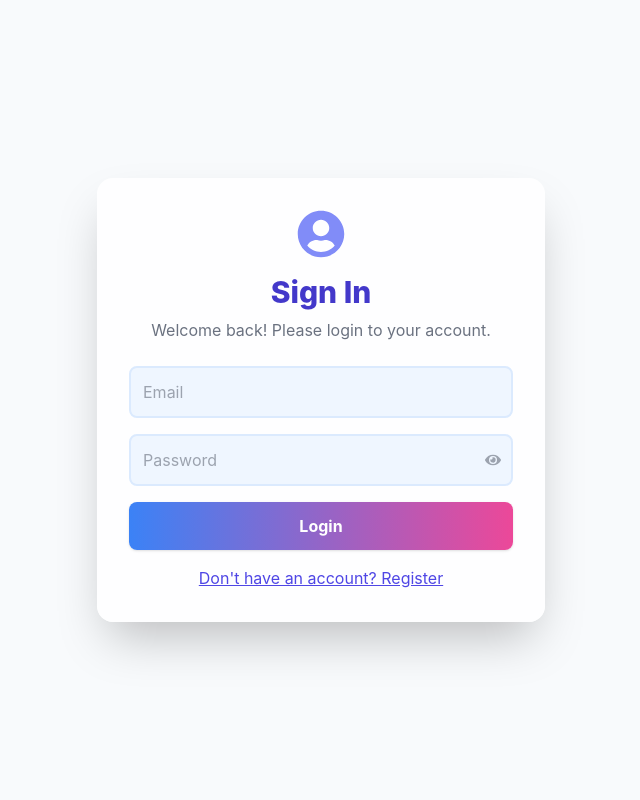
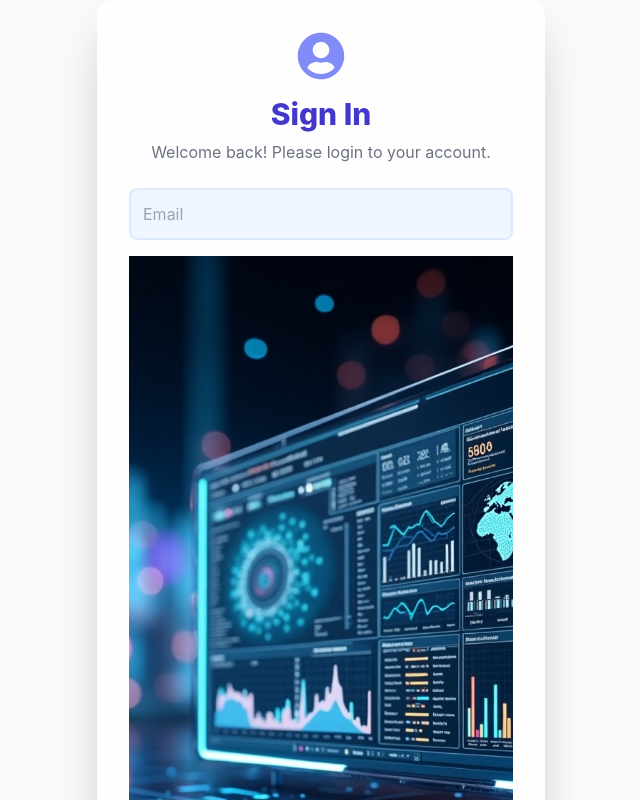
Before and after one commit to Anurag-Wagh/mern-excel-analyzer, a React (Create React App) app in the folder client/: page /login in a window 1280 px wide. Shown: the top 800 px of the page, without its empty margins (319-959 px from the left). Built offline with nearby package versions, Linux system fonts and the light colour scheme; no server answers.

Commit message:
Update Login.js

```diff
--- a/client/src/pages/Login.js
+++ b/client/src/pages/Login.js
@@ -41,7 +41,17 @@ function Login() {
             onChange={handleChange}
             required
           />
-           <style>backgroundImage: url('/bg(1).jpg')</style>
+           <div
+  style={{
+    backgroundImage: "url('/bg.jpg')",
+    backgroundSize: "cover",
+    backgroundPosition: "center",
+    height: "100vh"
+  }}
+>
+  {/* Your login form here */}
+</div>
+
           <div className="relative mb-4">
             <input
               className="w-full p-3 border-2 border-blue-100 rounded-lg focus:outline-none focus:border-indigo-400 bg-blue-50 placeholder-gray-400 pr-10"
```
